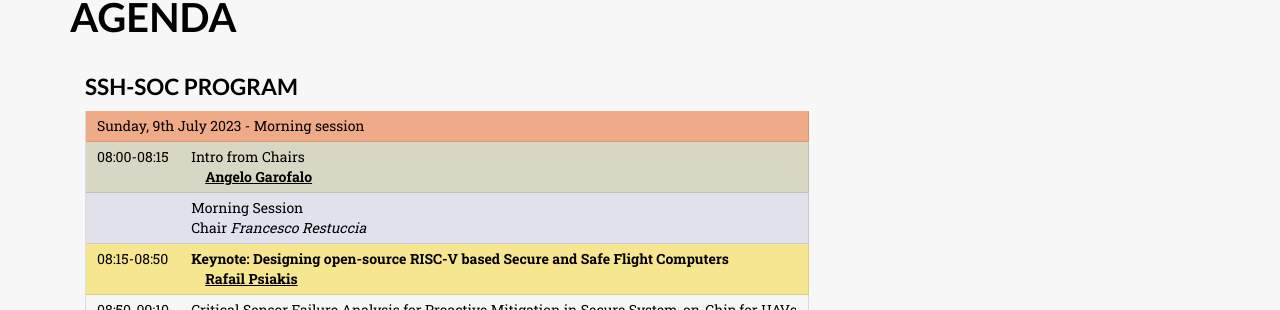
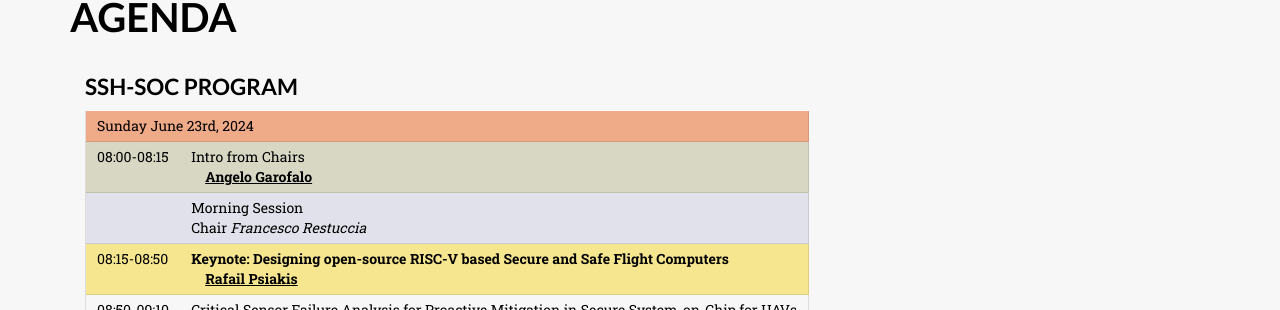
Before and after one commit to SSH-SoC-workshop/2024, a Jekyll site: the page built from agenda.markdown, in a window 1280 px wide and 900 px high. Shown: the part 155-465 px from the top of the window. Built offline with Jekyll 4.4.1, drawn with Linux system fonts in a browser that asks for light colours; some web fonts are replaced.

Commit message:
Updated with correct date

```diff
--- a/agenda.markdown
+++ b/agenda.markdown
@@ -91,7 +91,7 @@ permalink: /agenda/
 <table class="program" style="" cellspacing="2" cellpadding="2">
     <tr>
         <td class="program-tag" colspan="2">
-            Sunday, 9th July 2023 - Morning session
+            Sunday June 23rd, 2024
         </td>
     </tr>
     <tr>
```
